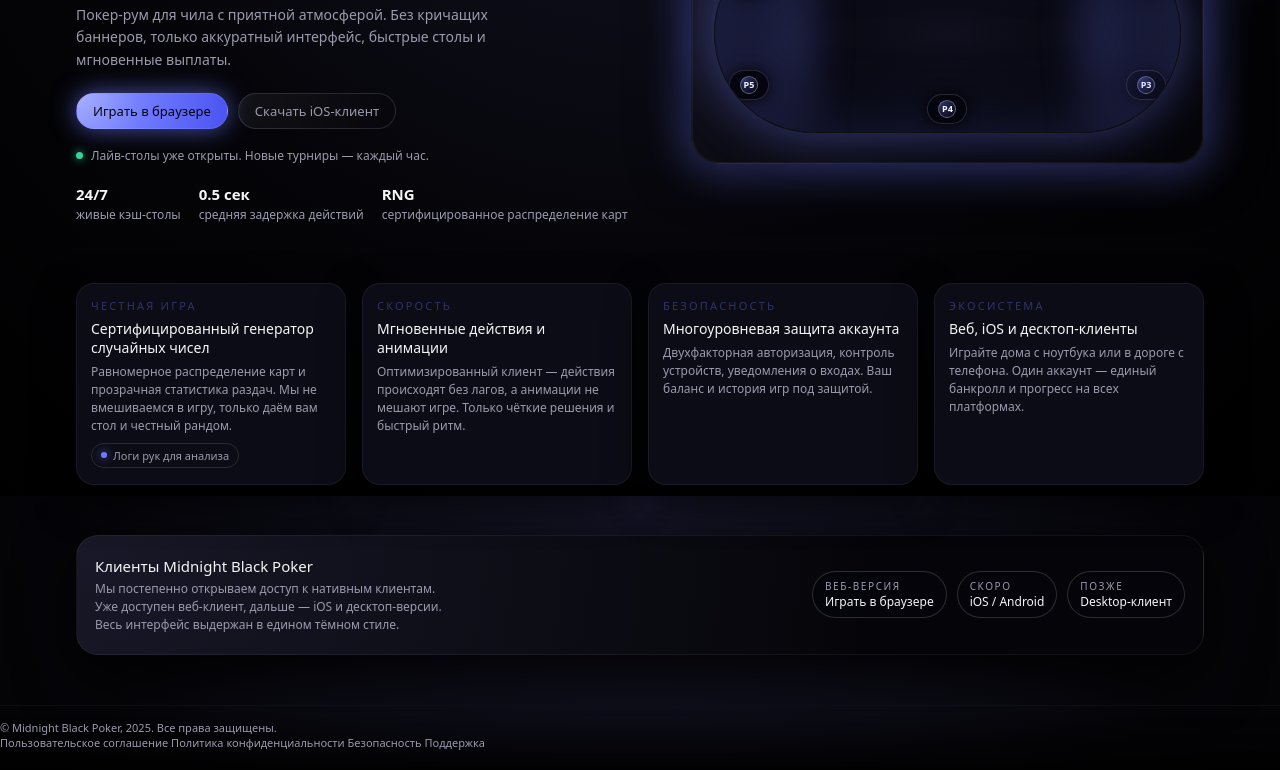
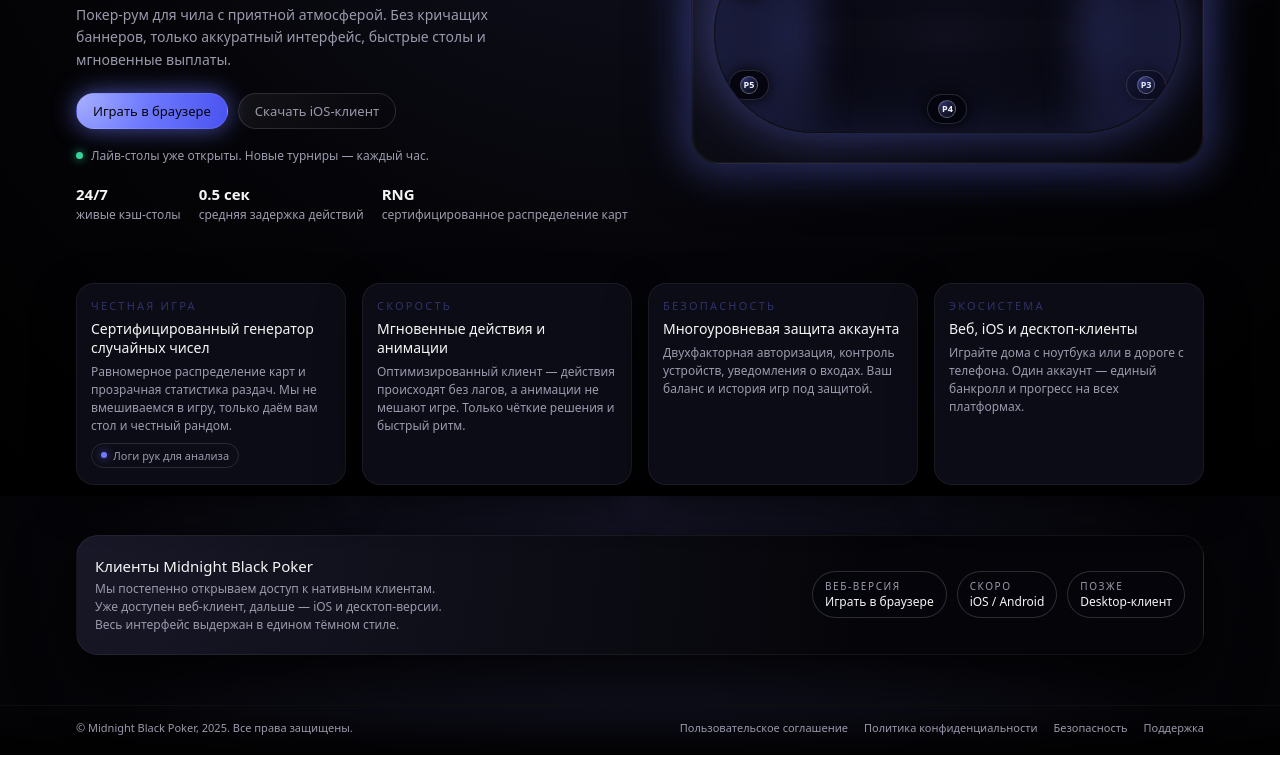
Before and after one commit to Witty-dot/poker-server1, a plain HTML site: page index.html in a window 1280 px wide. Shown: the part 304-1074 px from the top of the page. Drawn offline with Linux system fonts and the light colour scheme.

Commit message:
Update index.html

```diff
--- a/index.html
+++ b/index.html
@@ -9,7 +9,7 @@
 <body>
   <div class="page-wrap">
 
-    <!-- HEADER -->
+    <!-- ХЭДЕР -->
     <header>
       <div class="container">
         <div class="header-inner">
@@ -47,7 +47,7 @@
               <div class="hero-eyebrow">ночной премиум-покер</div>
 
               <h1 class="hero-title">
-                <span>Midnight Black Poker</span><br />
+                <span>Midnight Black Poker</span><br/>
                 когда за столом остаются только свои
               </h1>
 
@@ -82,7 +82,7 @@
               </div>
             </div>
 
-            <!-- Правая колонка — превью стола -->
+            <!-- Правая колонка — превью стола, без карт/банка, со стульями -->
             <div class="hero-table-card" id="tables">
               <div class="table-card-header">
                 <div class="table-badge">Midnight Hold'em · NL 25–100</div>
@@ -93,9 +93,7 @@
               </div>
 
               <div class="table-preview-wrap">
-                <!-- внешний контур стола + сильное сияние (hero-table в main.css) -->
                 <div class="poker-table hero-table">
-                  <!-- само игровое поле -->
                   <div class="poker-table-inner">
                     <div class="table-logo">
                       MIDNIGHT BLACK
@@ -103,7 +101,7 @@
                     </div>
                   </div>
 
-                  <!-- слой со стульями/аватарками вокруг стола -->
+                  <!-- стулья-аватарки по периметру -->
                   <div class="hero-seats">
                     <div class="hero-seat hero-seat-1">
                       <div class="hero-seat-avatar">P1</div>
@@ -220,17 +218,17 @@
       </section>
     </main>
 
-    <!-- FOOTER -->
-    <footer class="mb-footer" id="support">
-      <div class="mb-footer-inner">
-        <div class="mb-footer-left">
-          © Midnight Black Poker, <span id="year"></span>. Все права защищены.
-        </div>
-        <div class="mb-footer-links">
-          <a href="/terms.html">Пользовательское соглашение</a>
-          <a href="/privacy.html">Политика конфиденциальности</a>
-          <a href="/security.html">Безопасность</a>
-          <a href="/support.html">Поддержка</a>
+    <!-- ФУТЕР -->
+    <footer id="support">
+      <div class="container">
+        <div class="footer-inner">
+          <div>© Midnight Black Poker, <span id="year"></span>. Все права защищены.</div>
+          <div class="footer-links">
+            <a href="/terms.html">Пользовательское соглашение</a>
+            <a href="/privacy.html">Политика конфиденциальности</a>
+            <a href="/security.html">Безопасность</a>
+            <a href="/support.html">Поддержка</a>
+          </div>
         </div>
       </div>
     </footer>
```
